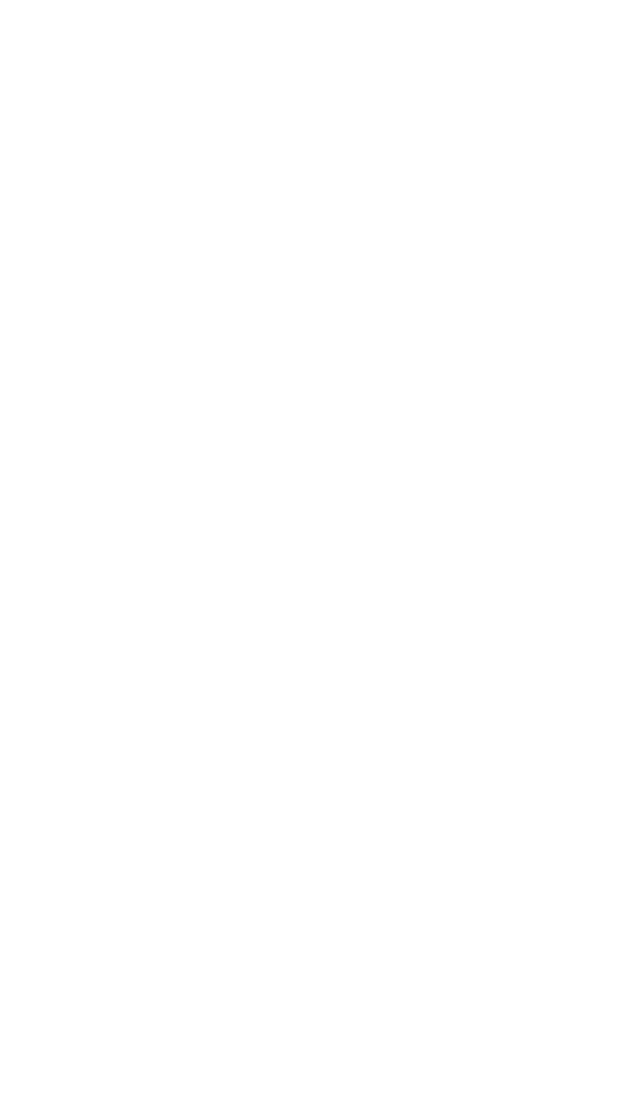
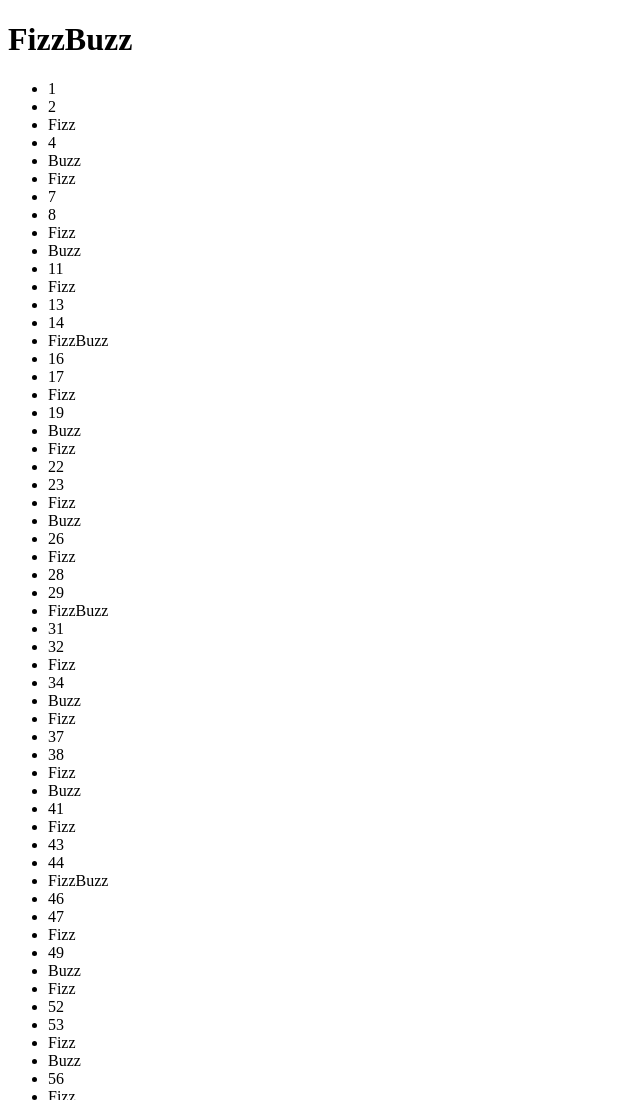
Before and after one commit to AndreaBarbuto99/js-fizzbuzz, a plain HTML site: page index.html in a window 1280 px wide. Shown: the top 1100 px of the page, without its empty margins (0-640 px from the left). Before the commit the page ends 800 px from the top, so only its background shows below. Drawn offline with Linux system fonts and the light colour scheme.

Commit message:
feat: aggiunta stampa su html

```diff
--- a/index.html
+++ b/index.html
@@ -7,8 +7,11 @@
     <link rel="stylesheet" href="./styles/style.css">
 </head>
 <body>
+    <h1>FizzBuzz</h1>
 
+    <ul id="lista">
 
+    </ul>
 
 
 <script src="./script.js"></script>
--- a/script.js
+++ b/script.js
@@ -1,27 +1,27 @@
 /*Scrivi un programma che stampi i numeri da 1 a 100,
 ma per i multipli di 3 stampi “Fizz” al posto del numero e per i multipli di 5 stampi Buzz.
 Per i numeri che sono sia multipli di 3 che di 5 stampi FizzBuzz.*/
-
+let htmlstamp = document.getElementById("lista");
 
 for (let i = 1; i <= 100; i++) {
 
     if (i % 3 === 0 && i % 5 === 0)
     {
-        console.log("FizzBuzz");
+        htmlstamp.innerHTML += `<li>FizzBuzz</li>`;
     }
 
     else if (i % 3 === 0)
     {
-        console.log("Fizz");
+        htmlstamp.innerHTML += `<li>Fizz</li>`;
     }
 
     else if (i % 5 === 0)
     {
-        console.log("Buzz");
+        htmlstamp.innerHTML += `<li>Buzz</li>`;
     }
 
     else
     {
-        console.log(i);
+        htmlstamp.innerHTML += `<li>${i}</li>`;
     }
 }
```
